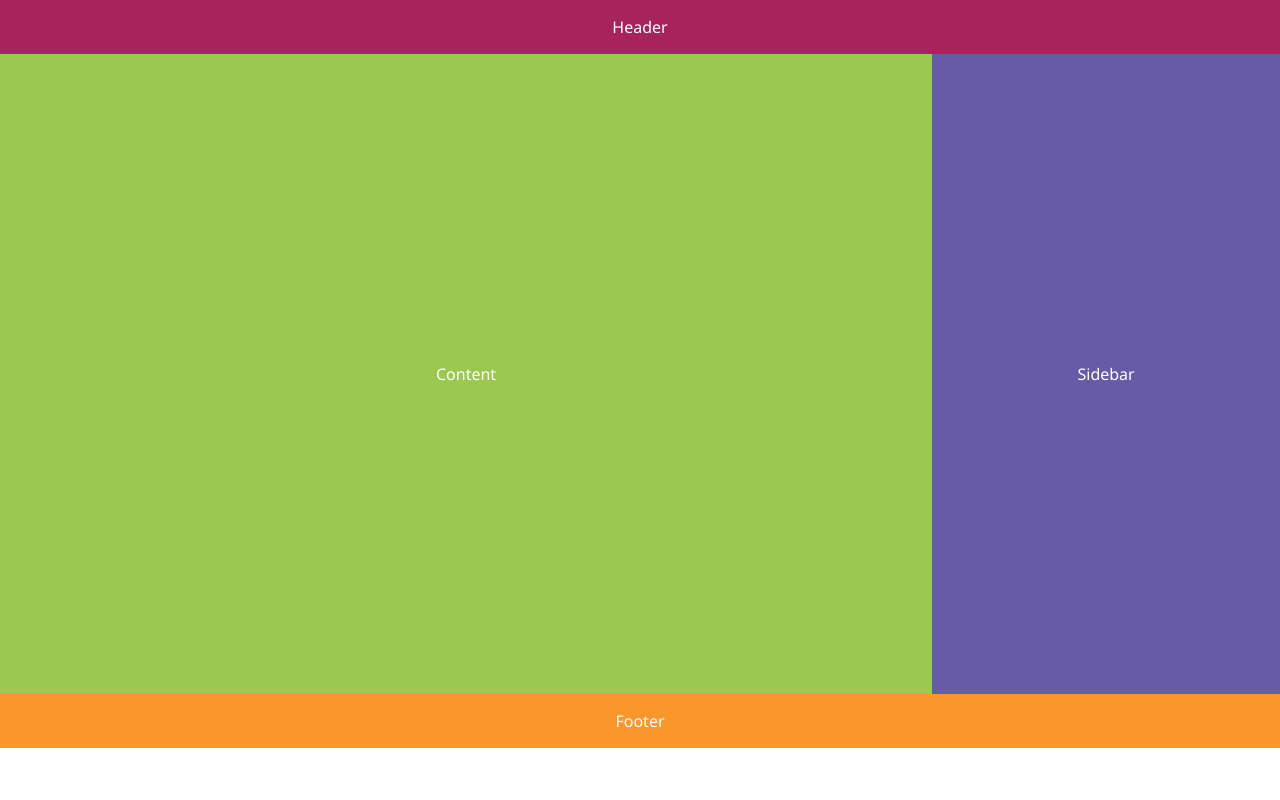
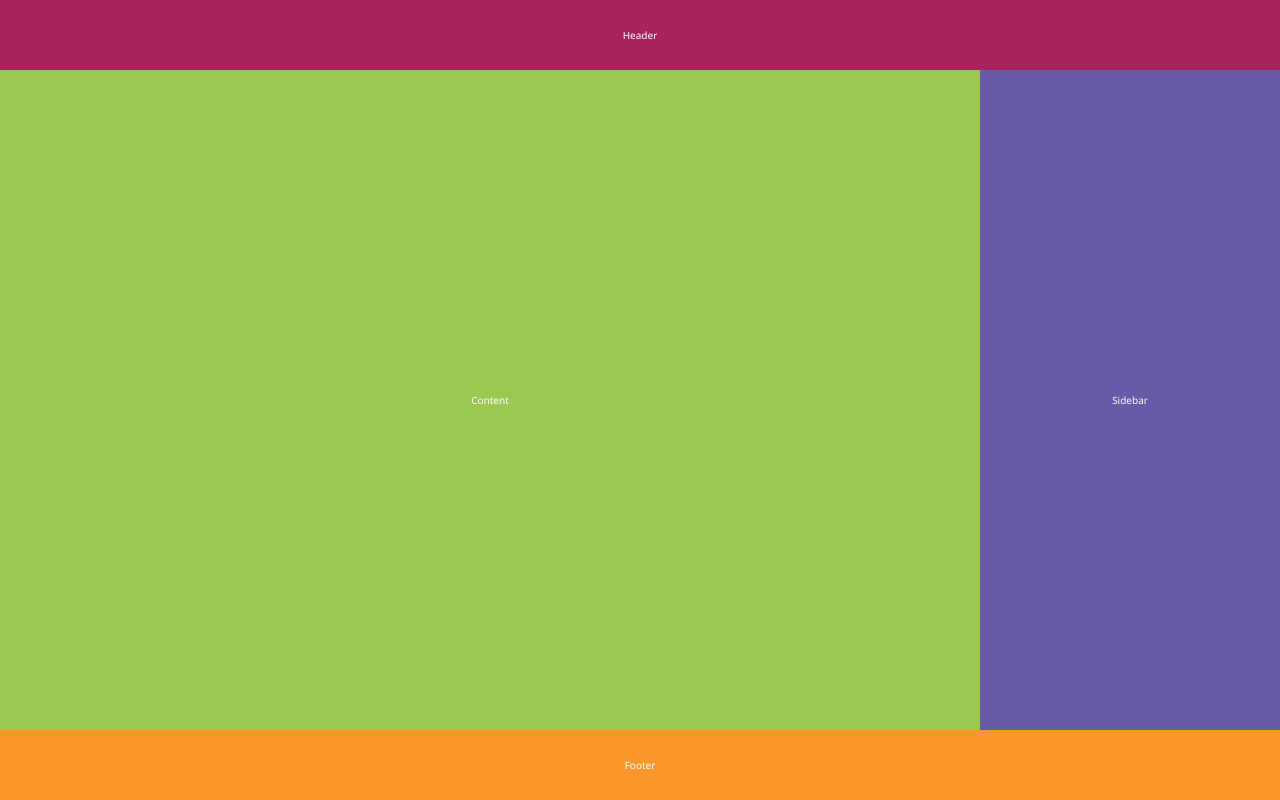
Before and after one commit to ashleymeiring/Project0, a plain HTML site: page index.html in a window 1280 px wide. Drawn offline with Linux system fonts and the light colour scheme.

Commit message:
review feedback implemented
header and footer height = 70px
sidebar width = 300px
content layout fills browse and adjusts dynamically

```diff
--- a/index.html
+++ b/index.html
@@ -4,46 +4,44 @@
 		<title>Project Zero</title>
 		<style>
 			html, body{
+				font-size:10px;
 				font-family:"Segoe UI";
 				color:white;
-				width:100%;
+				height:100%;
 				margin:auto;
 			}
 
 			.flex-container{
 				display:flex;
-				flex-wrap:wrap;
+				flex-wrap:no-wrap;
 				justify-content:center;
 				align-items:center;
 			}
 
-			.flex-item{
-			}
-
 			#header{
 				background:#A6235C;
-				flex-grow:1;
+				height:7rem;
 			}
 
 			#main{
-				height:40em;
+				height: calc(100% - 14rem);
 			}
 
 			#content{
 				background:#9BC850;
 				height:100%;
-				flex-grow:3;
+				flex-grow:1;
 			}
 
 			#sidebar{
 				background:#675BA7;
 				height:100%;
-				flex-grow:1;
+				flex:0 0 30rem;
 			}
 
 			#footer{
+				height:7rem;
 				background:#FA972A;
-				flex-grow:1;
 			}
 		</style>
 	</head>
```
